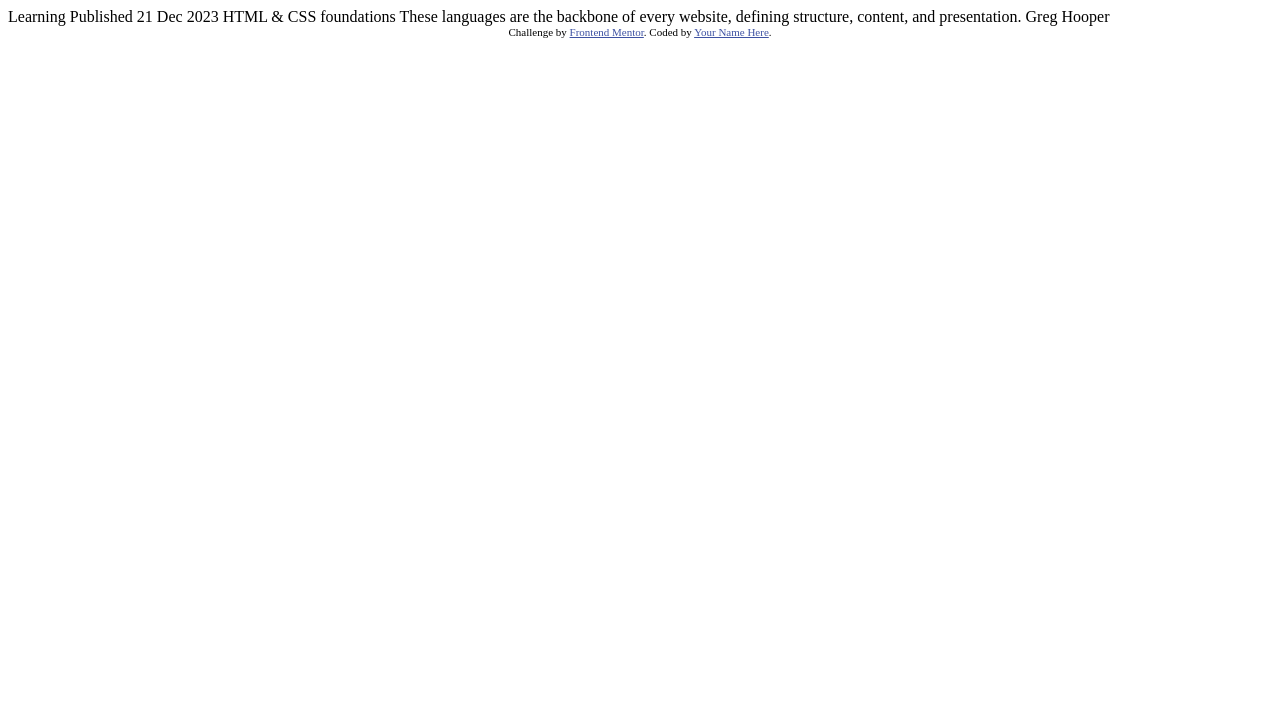
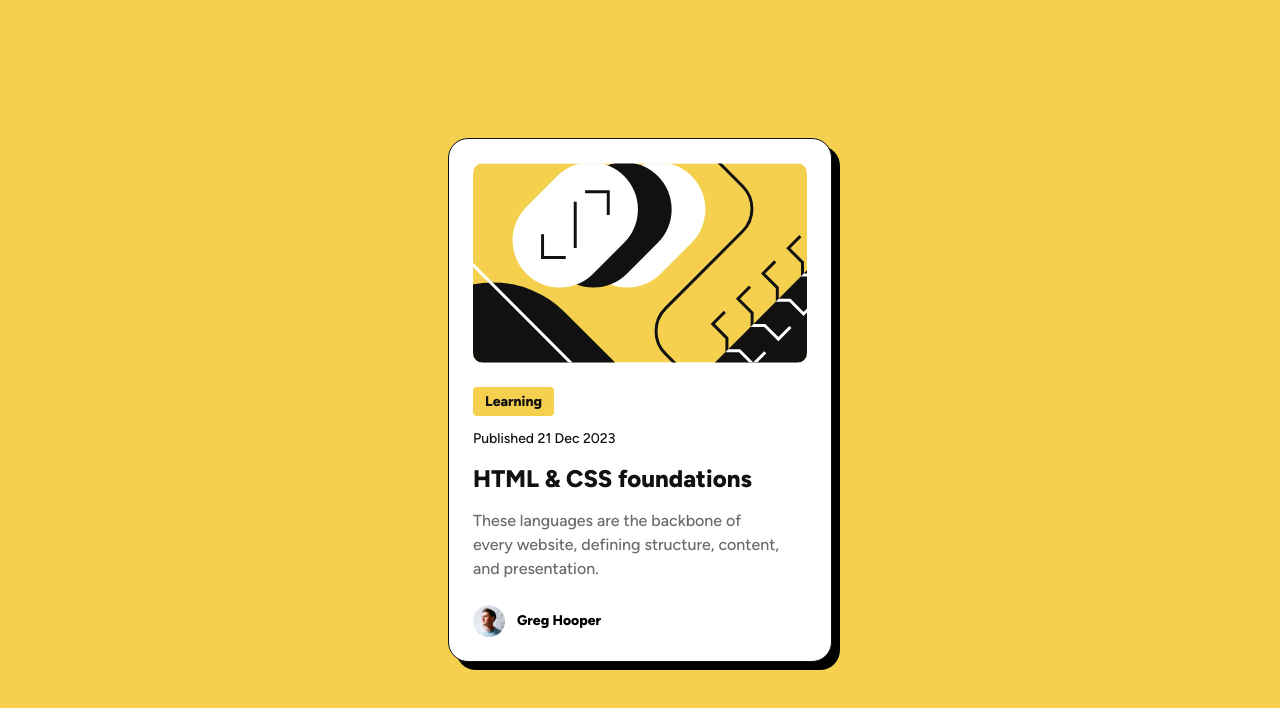
Before and after one commit to Carlosaac23/FrontendMentor-blog-preview-card, a plain HTML site: page index.html in a window 1280 px wide. Drawn offline with Linux system fonts and the light colour scheme.

Commit message:
Challenge finished

```diff
--- a/index.html
+++ b/index.html
@@ -1,34 +1,30 @@
 <!DOCTYPE html>
 <html lang="en">
   <head>
-  <meta charset="UTF-8">
-  <meta name="viewport" content="width=device-width, initial-scale=1.0"> <!-- displays site properly based on user's device -->
-
-  <link rel="icon" type="image/png" sizes="32x32" href="./assets/images/favicon-32x32.png">
-
+    <meta charset="UTF-8" />
+    <meta name="viewport" content="width=device-width, initial-scale=1.0" />
+    <!-- displays site properly based on user's device -->
+    <link rel="icon" type="image/png" sizes="32x32" href="./assets/images/favicon-32x32.png" />
+    <link rel="stylesheet" href="style.css" />
     <title>Frontend Mentor | Blog preview card</title>
-
-  <!-- Feel free to remove these styles or customise in your own stylesheet 👍 -->
-  <style>
-    .attribution { font-size: 11px; text-align: center; }
-    .attribution a { color: hsl(228, 45%, 44%); }
-  </style>
   </head>
   <body>
+    <div class="card">
+      <div class="card__img-container">
+        <img src="assets/images/illustration-article.svg" alt="" class="card__img" />
+      </div>
 
-  Learning
+      <div class="card__content-container">
+        <span class="card__learning">Learning</span>
+        <p class="card__date">Published 21 Dec 2023</p>
+        <h1 class="card__title">HTML & CSS foundations</h1>
+        <p class="card__description">These languages are the backbone of every website, defining structure, content, and presentation.</p>
+      </div>
 
-  Published 21 Dec 2023
-
-  HTML & CSS foundations
-
-  These languages are the backbone of every website, defining structure, content, and presentation.
-
-  Greg Hooper
-
-  <div class="attribution">
-    Challenge by <a href="https://www.frontendmentor.io?ref=challenge" target="_blank">Frontend Mentor</a>.
-    Coded by <a href="#">Your Name Here</a>.
+      <div class="card__author-container">
+        <img src="assets/images/image-avatar.webp" alt="" class="card__author-img" />
+        <p class="card__author-name">Greg Hooper</p>
+      </div>
     </div>
   </body>
 </html>
--- /dev/null
+++ b/style.css
@@ -0,0 +1,181 @@
+/* CSS Reset */
+/* 1. Use a more-intuitive box-sizing model */
+*,
+*::before,
+*::after {
+  box-sizing: border-box;
+}
+
+/* 2. Remove default margin */
+* {
+  margin: 0;
+}
+
+/* 3. Enable keyword animations */
+@media (prefers-reduced-motion: no-preference) {
+  html {
+    interpolate-size: allow-keywords;
+  }
+}
+
+body {
+  /* 4. Add accessible line-height */
+  line-height: 1.5;
+  /* 5. Improve text rendering */
+  -webkit-font-smoothing: antialiased;
+}
+
+/* 6. Improve media defaults */
+img,
+picture,
+video,
+canvas,
+svg {
+  display: block;
+  max-width: 100%;
+}
+
+/* 7. Inherit fonts for form controls */
+input,
+button,
+textarea,
+select {
+  font: inherit;
+}
+
+/* 8. Avoid text overflows */
+p,
+h1,
+h2,
+h3,
+h4,
+h5,
+h6 {
+  overflow-wrap: break-word;
+}
+
+/* 9. Improve line wrapping */
+p {
+  text-wrap: pretty;
+}
+h1,
+h2,
+h3,
+h4,
+h5,
+h6 {
+  text-wrap: balance;
+}
+
+/*
+  10. Create a root stacking context
+*/
+#root,
+#__next {
+  isolation: isolate;
+}
+
+/* Fonts */
+@font-face {
+  font-family: Figtree-Medium;
+  src: url('assets/fonts/static/Figtree-Medium.ttf');
+}
+
+@font-face {
+  font-family: Figtree-ExtraBold;
+  src: url('assets/fonts/static/Figtree-ExtraBold.ttf');
+}
+
+/* Colors */
+:root {
+  --yellow: #f4d04e;
+  --gray-950: #111111;
+  --gray-500: #6b6b6b;
+  --white: #ffffff;
+}
+
+body {
+  min-height: 100vh;
+  background-color: var(--yellow);
+  font-family: Figtree-Medium;
+  font-size: 1rem;
+  display: flex;
+  align-items: center;
+  justify-content: center;
+}
+
+.card {
+  background-color: var(--white);
+  width: 384px;
+  padding: 24px;
+  border: 1px solid var(--gray-950);
+  border-radius: 20px;
+  box-shadow: 8px 8px 0 black;
+}
+
+@media (max-width: 375px) {
+  .card {
+    width: 327px;
+    margin: 0 24px;
+  }
+}
+
+.card__img {
+  border-radius: 10px;
+  margin-bottom: 24px;
+}
+
+.card__content-container {
+  display: flex;
+  flex-direction: column;
+  align-items: start;
+}
+
+.card__learning {
+  background-color: var(--yellow);
+  color: var(--gray-950);
+  font-family: Figtree-ExtraBold;
+  font-size: 0.875rem;
+  padding: 4px 12px;
+  border-radius: 4px;
+  margin-bottom: 12px;
+}
+
+.card__date {
+  color: var(--gray-950);
+  font-size: 0.875rem;
+  margin-bottom: 12px;
+}
+
+.card__title {
+  color: var(--gray-950);
+  font-family: Figtree-ExtraBold;
+  font-size: 1.5rem;
+  margin-bottom: 12px;
+}
+
+.card__title:hover {
+  color: var(--yellow);
+  cursor: pointer;
+}
+
+.card__description {
+  color: var(--gray-500);
+  margin-bottom: 24px;
+}
+
+.card__author-container {
+  display: flex;
+  align-items: center;
+}
+
+.card__author-img {
+  width: 32px;
+  height: 32px;
+}
+
+.card__author-name {
+  font-family: Figtree-ExtraBold;
+  font-size: 0.875rem;
+  margin-left: 12px;
+}
```
Also changed, not shown: 1 other file. Lines whose indentation alone changed are shown as unchanged.
